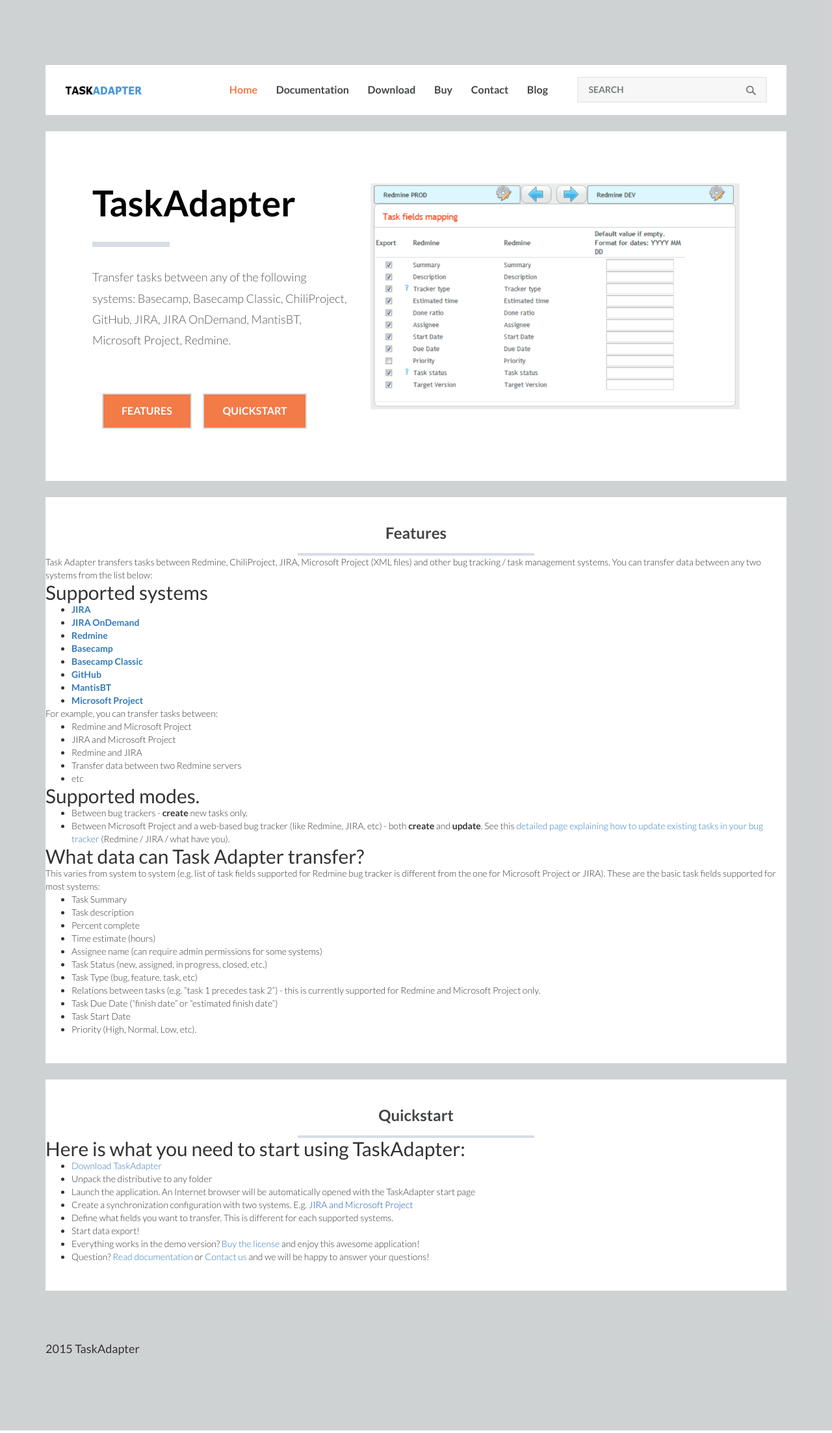
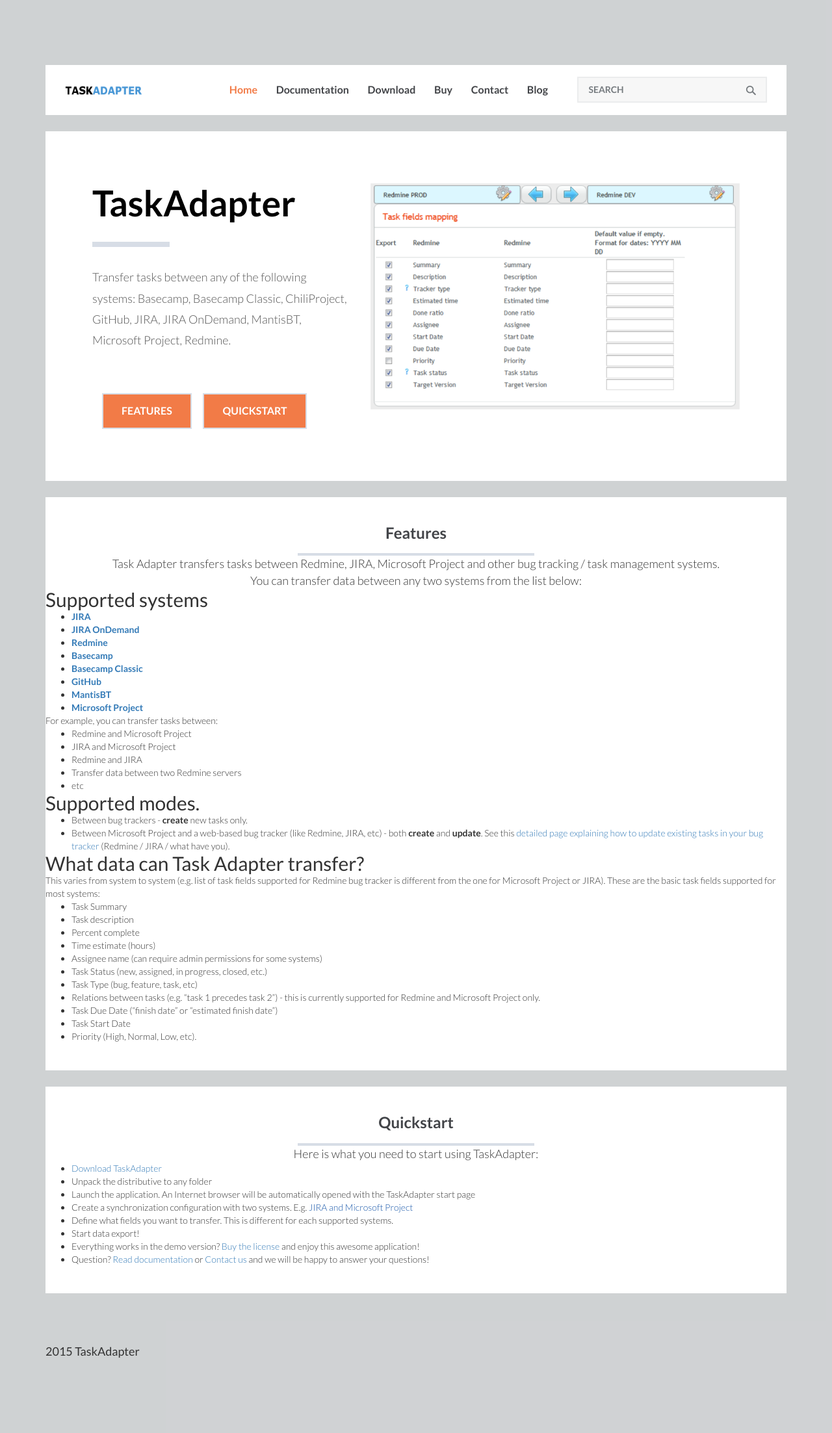
Before and after one commit to Syed-Shahzaib-Hussain/Task-Adapter-Copy, a Jekyll site: the page built from index.html, in a window 1280 px wide. Shown: the whole page at 65% size. Built offline with Jekyll 4.4.1, drawn with Linux system fonts in a browser that asks for light colours.

Commit message:
styling for the home page

```diff
--- a/css/style.css
+++ b/css/style.css
@@ -358,6 +358,11 @@
   margin-left: 40px;
 }
 
+.section_intro {
+  font-size: 18px;
+  text-align: center;
+}
+
 
 /*--//content-bottom--*/
 /*-- start tabs --*/
--- a/index.html
+++ b/index.html
@@ -82,6 +82,11 @@
             <div class="strip"></div>
         </div>
         <div class="front_page_section">
+            <div class="section_intro">
+                Task Adapter transfers tasks between Redmine, JIRA, Microsoft Project and other bug tracking / task management systems.
+                <BR>You can transfer data between any two systems from the list below:
+            </div>
+
             {% markdown features.md %}
         </div>
     </div>
@@ -95,6 +100,10 @@
             <div class="strip"></div>
         </div>
         <div class="front_page_section">
+            <div class="section_intro">
+                Here is what you need to start using TaskAdapter:
+            </div>
+
             {% markdown quickstart.md %}
         </div>
     </div>
```
Also changed, not shown: _components/000-quickstart.md (+2 -0 lines), _includes/features.md (+0 -2 lines), _includes/quickstart.md (+0 -2 lines).
